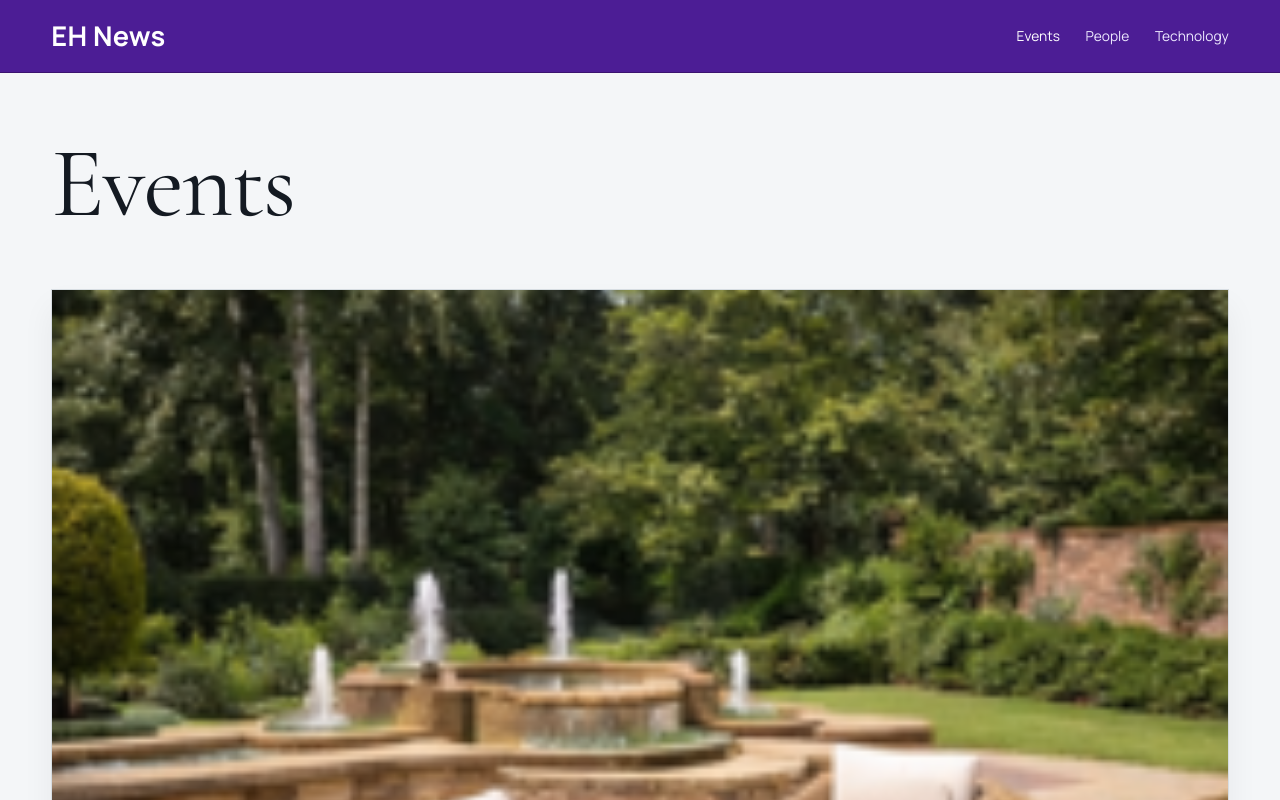
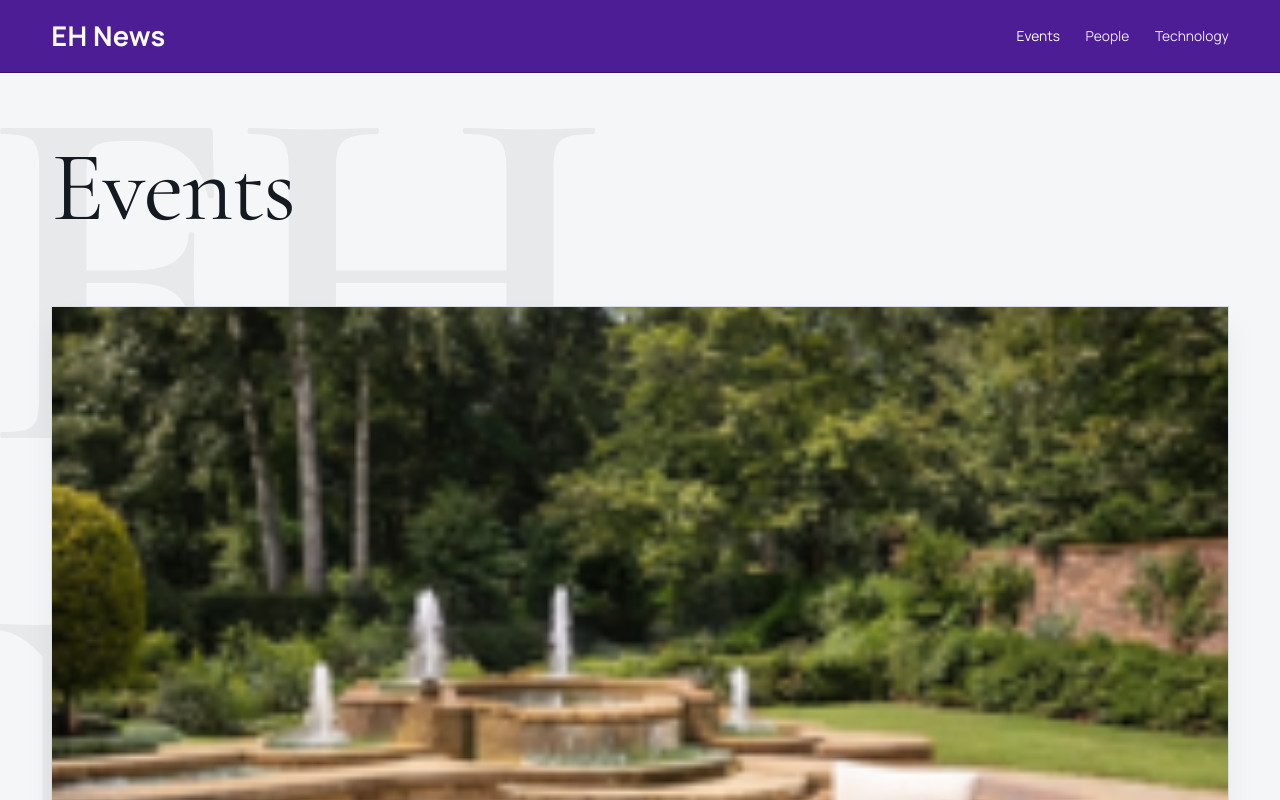
Before and after one commit to a-razzo/Research-Development-Project, a plain HTML site: page Student_News_Website/events.html in a window 1280 px wide. Shown: the top 800 px of the page. Drawn offline with nearby package versions, Linux system fonts and the light colour scheme.

Commit message:
Add EH News watermark and adjust hero styles
Insert a large, low-opacity "EH News" watermark into events, people, and technology pages and add CSS to position it fixed behind page content. Also adjust hero styles: change overflow to visible, tweak hero-watermark positioning, update line-height and padding-bottom for hero titles, and set stacking context (z-index) for page sections so the watermark sits beneath content.

```diff
--- a/Student_News_Website/events.html
+++ b/Student_News_Website/events.html
@@ -19,6 +19,8 @@
   </header>
 
   <main class="events-page">
+    <span class="events-page-watermark">EH News</span>
+
     <section class="events-page-title">
       <h1 class="hero-title animate">
         <span>Events</span>
--- a/Student_News_Website/mainstyles.css
+++ b/Student_News_Website/mainstyles.css
@@ -99,7 +99,7 @@ main > section {
 
 .hero {
   position: relative;
-  overflow: hidden;
+  overflow: visible;
   padding: 2rem 0;
   min-height: calc(100svh - 72px);
   display: grid;
@@ -110,8 +110,8 @@ main > section {
 
 .hero-watermark {
   position: absolute;
-  left: -1rem;
-  bottom: 0%;
+  left: 0.6rem;
+  bottom: -4%;
   font-family: 'Cormorant Garamond', Georgia, serif;
   font-size: clamp(12rem, 31vw, 28rem);
   font-weight: 700;
@@ -146,7 +146,8 @@ main > section {
   position: relative;
   overflow: hidden;
   display: block;
-  line-height: 1.15;
+  line-height: 1.24;
+  padding-bottom: 0.08em;
 }
 
 .hero-title span::before,
@@ -566,8 +567,33 @@ h2.is-visible {
 }
 
 .events-page {
+  position: relative;
   padding-top: 2.6rem;
   padding-bottom: 3.2rem;
+}
+
+.events-page-watermark {
+  position: fixed;
+  left: -1.2rem;
+  top: 4%;
+  font-family: 'Cormorant Garamond', Georgia, serif;
+  font-size: clamp(16rem, 39vw, 31rem);
+  font-weight: 700;
+  line-height: 1;
+  letter-spacing: -0.04em;
+  color: var(--ink);
+  opacity: 0.055;
+  pointer-events: none;
+  user-select: none;
+  z-index: 0;
+}
+
+.events-page-title,
+.events-featured,
+.events-duo,
+.events-grid {
+  position: relative;
+  z-index: 1;
 }
 
 .events-page-title {
```
Also changed, not shown: Student_News_Website/people.html (+2 -0 lines), Student_News_Website/technology.html (+2 -0 lines).
